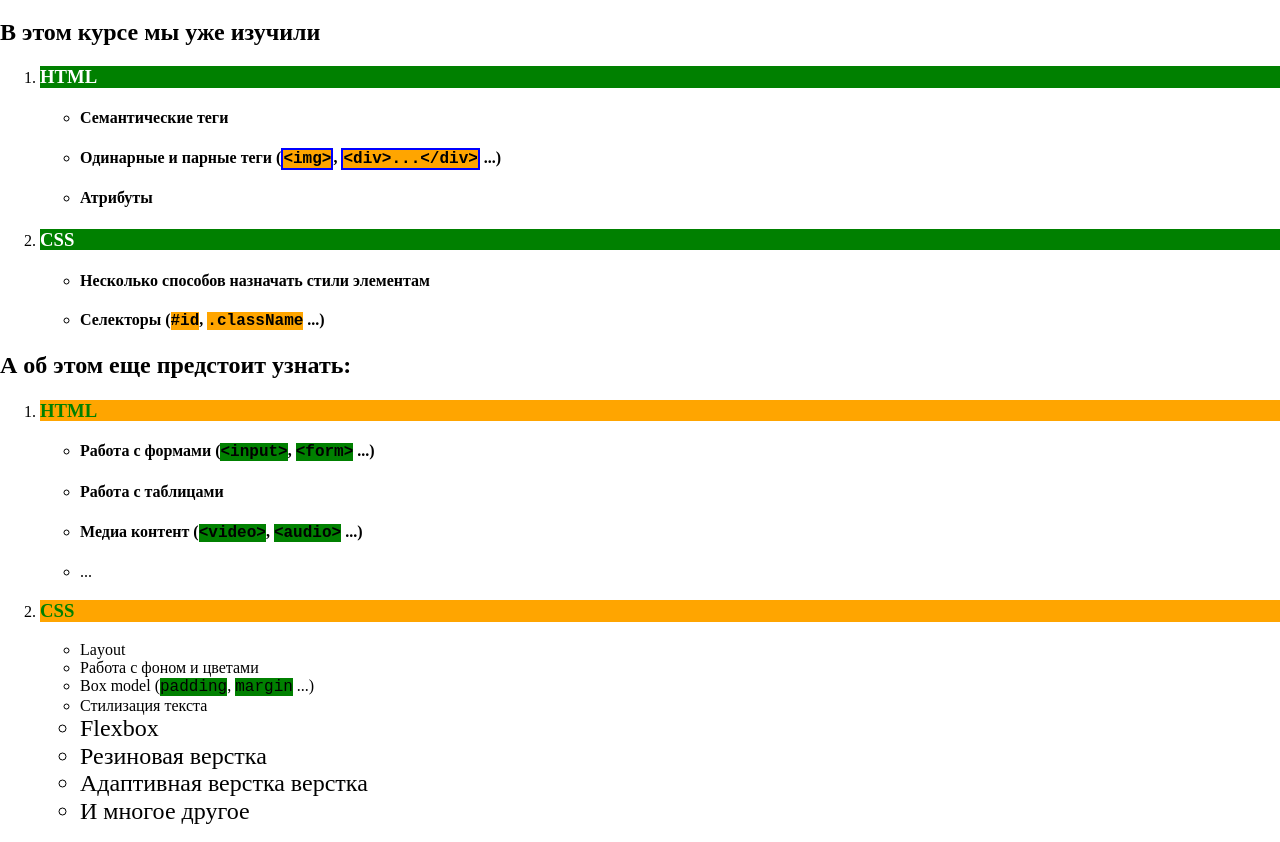
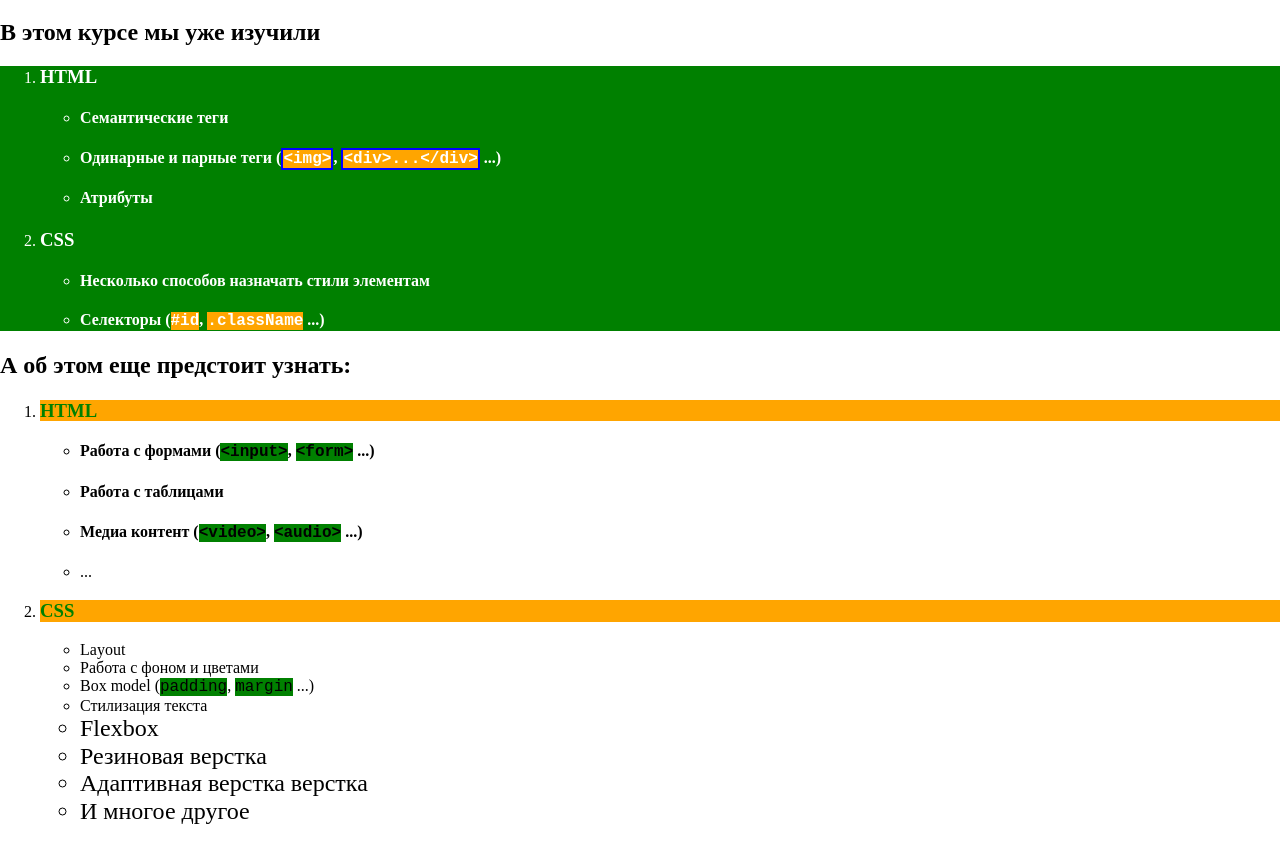
Before and after one commit to E-Martynenko1982/gromcode_lessons, a plain HTML site: page lesson_6/selector_advanced_2/index.html in a window 1280 px wide. Shown: the part 61-903 px from the top of the page. Drawn offline with nearby package versions, Linux system fonts and the light colour scheme.

Commit message:
Changes 1

```diff
--- a/lesson_6/selector_advanced_2/selectors.css
+++ b/lesson_6/selector_advanced_2/selectors.css
@@ -1,4 +1,4 @@
-.already-learned ol li h3 {
+.already-learned ol {
 	background-color: green;
 	color: white;
 }
```
